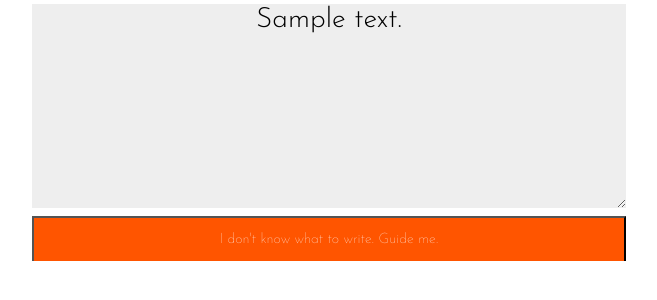
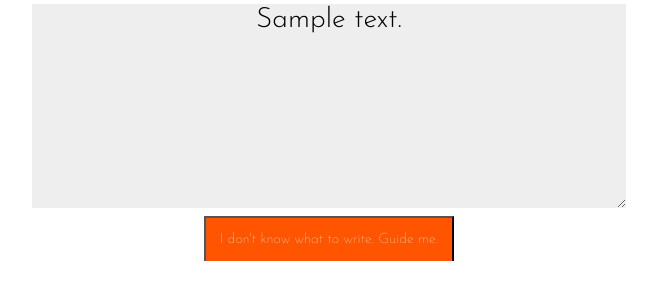
Before and after one commit to james-owen-ryan/gamenet, a Flask app: template backend/app/templates/gamesage_session.html in a window 1280 px wide. Shown: the part 400-700 px from the top of the page, without its empty margins (311-968 px from the left). Run offline with Flask 2, Linux system fonts and the light colour scheme; the template is opened without the code that fills it: most values are stand-ins (such as "Sample title", 1, 10 or a date in 2020); parts of the project's set-up code (start-up, migrations or seed data) failed here and were passed over; some libraries are stand-ins or nearby versions.

Commit message:
Adding 'Guide Me' button

```diff
--- a/backend/app/templates/gamesage_session.html
+++ b/backend/app/templates/gamesage_session.html
@@ -110,7 +110,6 @@
         box-shadow: inset 0 0px 0 rgba(255,255,255,0.5);
         cursor: pointer;
         display: block;
-        width: 47%;
       }
       .button input[type="button"]:hover {
         background-color:#D0F4F6;
```
